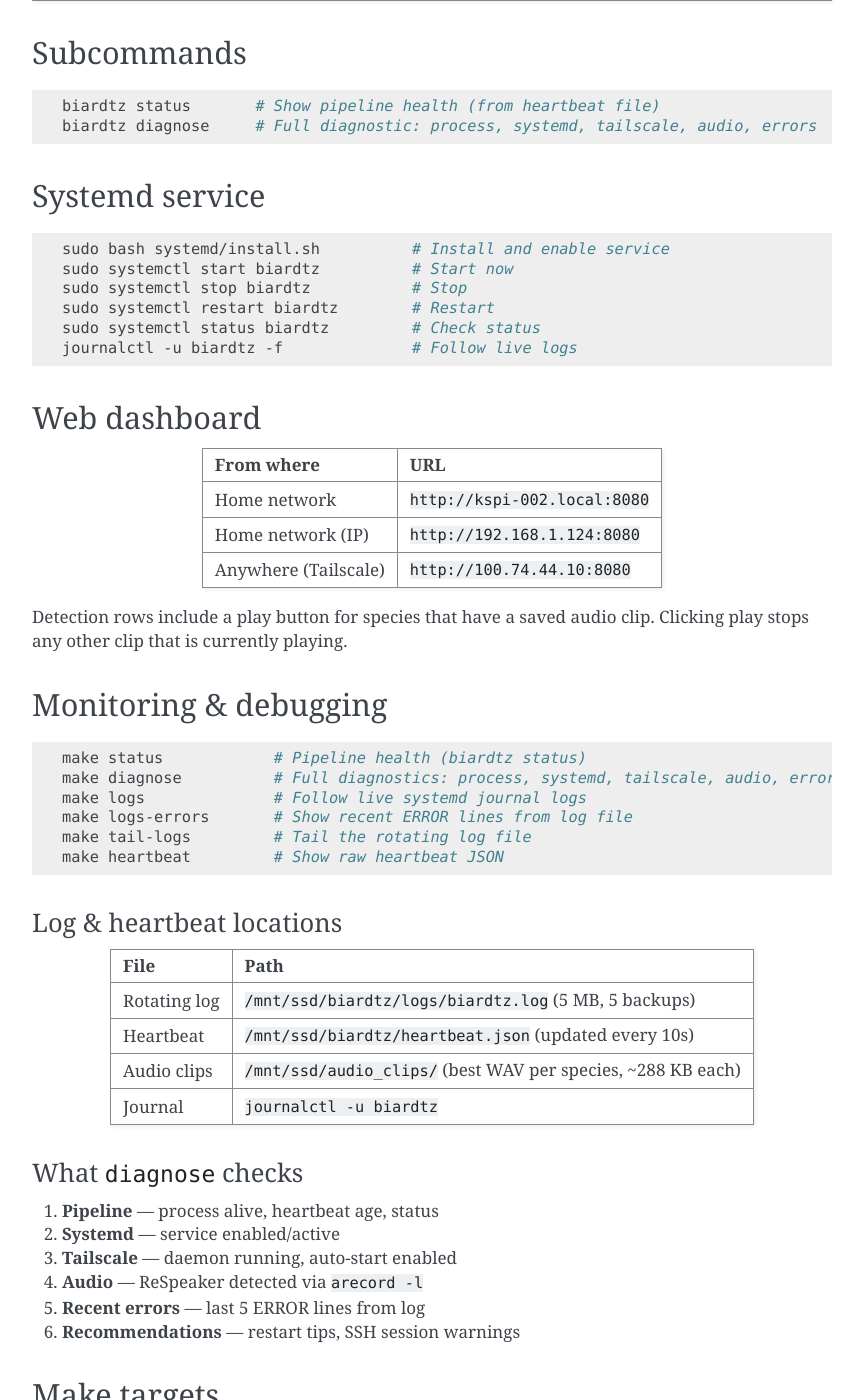
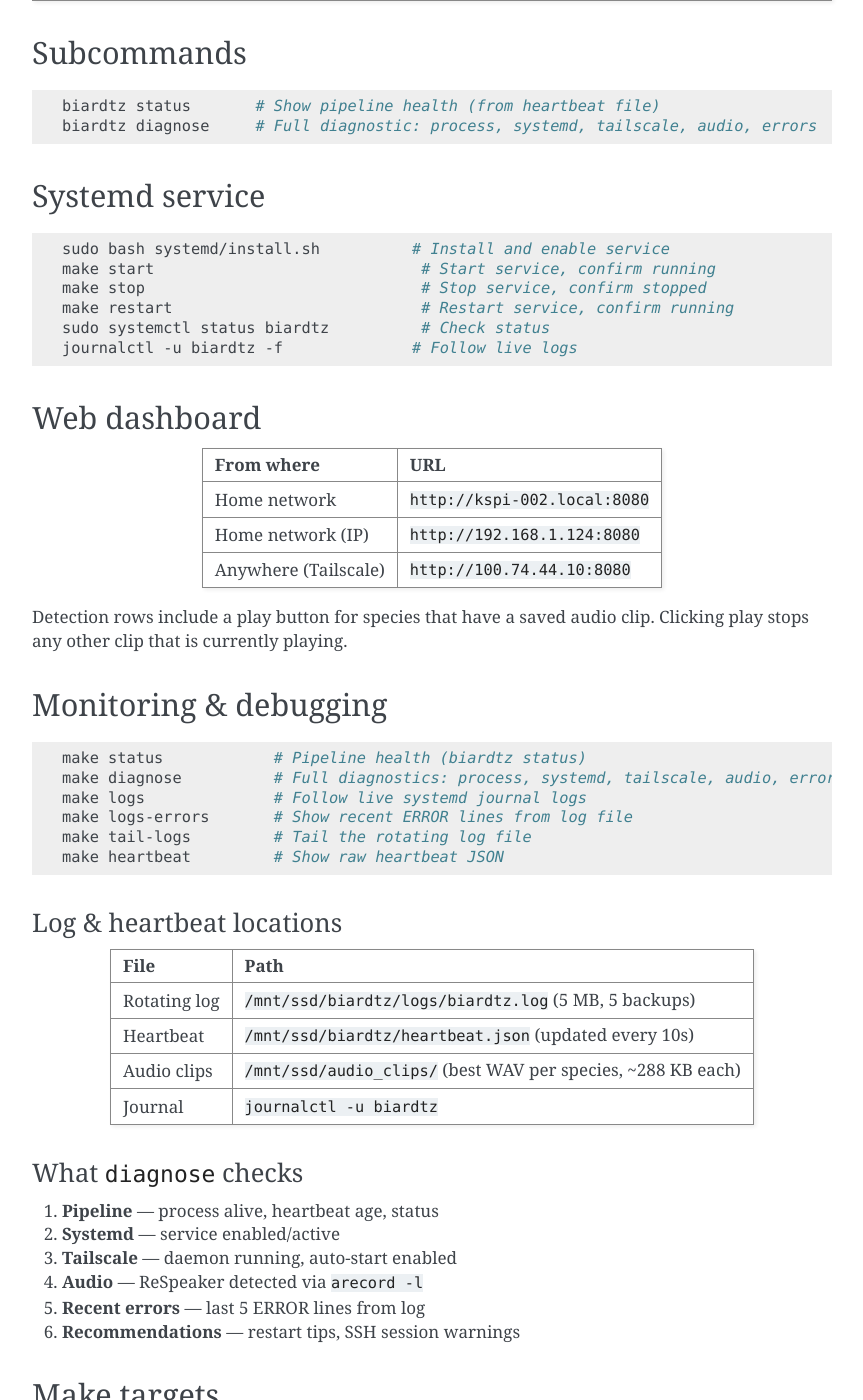
Before and after one commit to ksteptoe/biardtz, a Sphinx documentation site: the page built from docs/cheatsheet.md, in a window 1280 px wide and 1400 px high, scrolled down 1138 px. Shown: the whole window, without its empty margins (338-1201 px from the left). Built offline with Sphinx 7.4.7, drawn with Linux system fonts in a browser that asks for light colours; some of the changed text lies outside the part shown.

Commit message:
Add tests and docs for make stop/start/restart targets

````diff
--- a/docs/cheatsheet.md
+++ b/docs/cheatsheet.md
@@ -51,10 +51,10 @@ biardtz diagnose     # Full diagnostic: process, systemd, tailscale, audio, erro
 
 ```bash
 sudo bash systemd/install.sh          # Install and enable service
-sudo systemctl start biardtz          # Start now
-sudo systemctl stop biardtz           # Stop
-sudo systemctl restart biardtz        # Restart
-sudo systemctl status biardtz         # Check status
+make start                             # Start service, confirm running
+make stop                              # Stop service, confirm stopped
+make restart                           # Restart service, confirm running
+sudo systemctl status biardtz          # Check status
 journalctl -u biardtz -f              # Follow live logs
 ```
 
@@ -111,6 +111,9 @@ make docs-pdf          # Generate PDF guide via pandoc
 make cheatsheet        # Print this cheatsheet to terminal
 make release KIND=patch  # Tag and push a release (patch/minor/major)
 make verify            # Run all installation verification checks
+make start             # Start biardtz systemd service
+make stop              # Stop biardtz systemd service
+make restart           # Restart biardtz systemd service
 ```
 
 ## Database maintenance
````
Also changed, not shown: docs/biardtz_guide.md (+5 -3 lines), 1 other file.
